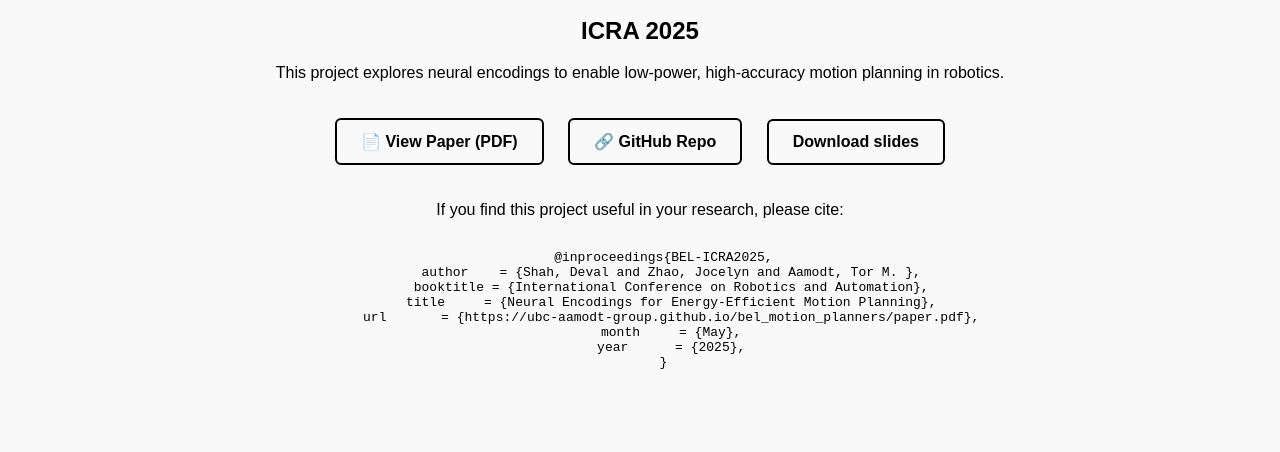
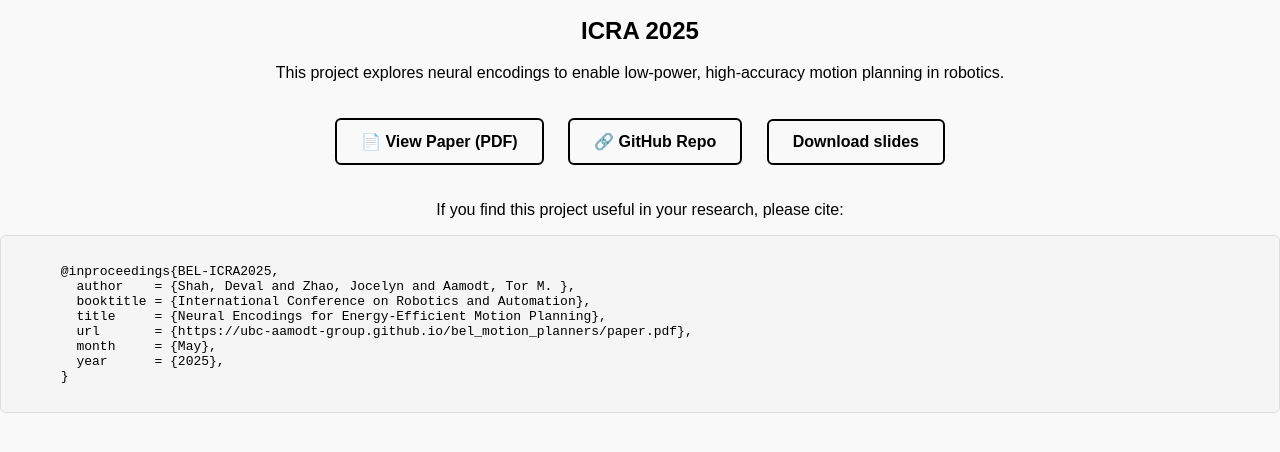
Before and after one commit to ubc-aamodt-group/bel_motion_planners, a plain HTML site: page docs/index.html in a window 1280 px wide. Shown: the part 334-786 px from the top of the page. Drawn offline with Linux system fonts and the light colour scheme.

Commit message:
fixed code block

```diff
--- a/docs/index.html
+++ b/docs/index.html
@@ -50,6 +50,18 @@
       border-radius: 8px;
       margin-top: 1rem;
     }
+
+    code {
+      background-color: #f5f5f5;
+      padding: 1em;
+      display: block;
+      border-radius: 6px;
+      text-align: left;
+      font-family: monospace;
+      white-space: pre-wrap;
+      overflow-x: auto;
+      border: 1px solid #ddd;
+    }
   </style>
 </head>
 <body>
```
